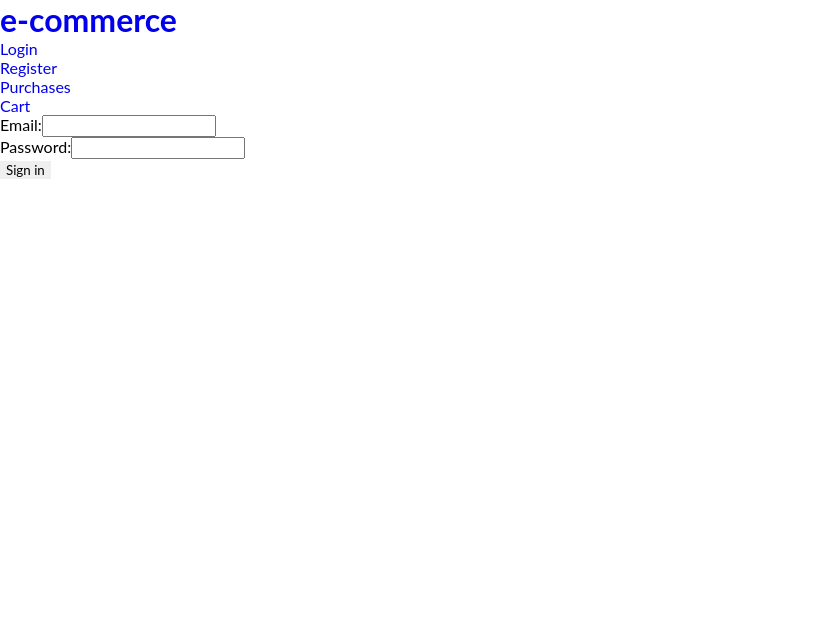
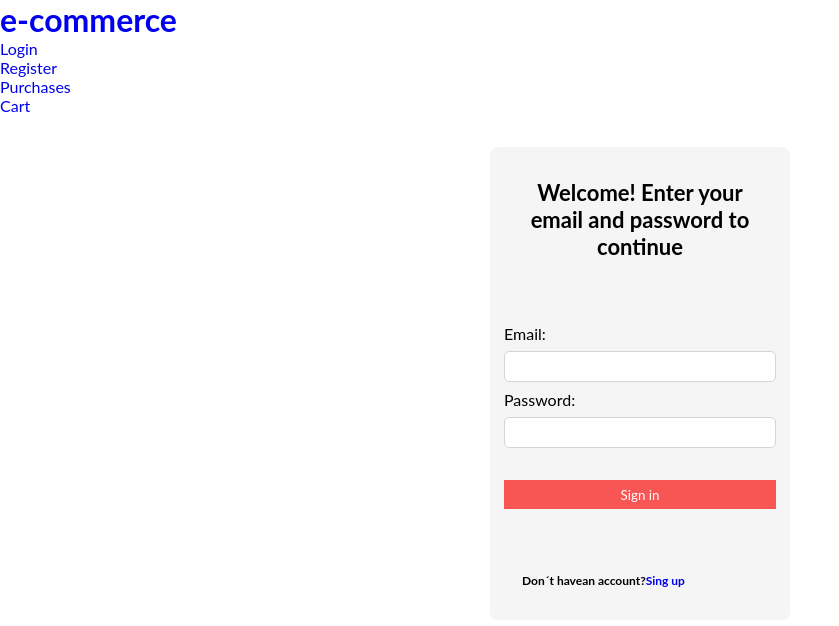
Before and after one commit to Kevinfer258/E-comers-react, a React (Vite) app: page /#/login in a window 1280 px wide. Shown: the top 626 px of the page, without its empty margins (0-839 px from the left). Built offline with nearby package versions, Linux system fonts and the light colour scheme; no server answers.

Commit message:
create css login

```diff
--- a/src/pages/Login.jsx
+++ b/src/pages/Login.jsx
@@ -1,31 +1,43 @@
-import React from 'react'
-import useAuthentication from '../hooks/useAuthentication'
+import { Link } from "react-router-dom";
+import useAuthentication from "../hooks/useAuthentication";
+import "./styles/login.css";
 
 const Login = () => {
+  const { loginUser } = useAuthentication();
 
-  const {loginUser} = useAuthentication()
-
-  const handleLogin = e => {
-    e.preventDefault()
-    const email = e.target.email.value
-    const password = e.target.password.value
-    const data = {email, password}
-    loginUser(data)
-  }
+  const handleLogin = (e) => {
+    e.preventDefault();
+    const email = e.target.email.value;
+    const password = e.target.password.value;
+    const data = { email, password };
+    loginUser(data);
+  };
 
   return (
-    <form onSubmit={handleLogin}>
-      <div>
-        <label htmlFor='email'>Email:</label>
-        <input type='email' id ='email'/>
-      </div>
-      <div>
-        <label htmlFor='password'>Password:</label>
-        <input type='password' id ='password'/>
-      </div>
-      <button>Sign in</button>
-    </form>
-  )
-}
+    <div className="login__container">
+      <h2 className="login__greeting">
+        Welcome! Enter your email and password to continue
+      </h2>
+      <form className="login__form" onSubmit={handleLogin}>
+        <div className="login__email">
+          <label className="login__label" htmlFor="email">
+            Email:
+          </label>
+          <input className="login__input" type="email" id="email" />
+        </div>
+        <div className="login__password">
+          <label className="login__label" htmlFor="password">
+            Password:
+          </label>
+          <input className="login__input" type="password" id="password" />
+        </div>
+        <button className="login__btn">Sign in</button>
+      </form>
+      <h3 className="login__linkRegister">
+        Don´t havean account?<Link to={"/register"}>Sing up</Link>
+      </h3>
+    </div>
+  );
+};
 
-export default Login
+export default Login;
--- /dev/null
+++ b/src/pages/styles/login.css
@@ -0,0 +1,35 @@
+.login__container{
+    margin: 2rem auto;
+    background-color: whitesmoke;
+    padding: 2rem;
+    max-width: 300px;
+    border-radius: 8px;
+}
+.login__greeting{
+    text-align: center;
+    font-size: 22px;
+}
+.login__form{
+    display: flex;
+    flex-direction: column;
+    align-items: center;
+    margin: 4rem 0;
+}
+.login__input{
+    width: 17rem;
+    border: 1px solid #d7d3d3;
+    border-radius: 5px;
+    font-size: 16px;
+    padding: 5px;
+    margin: 0.5rem 0;
+}
+.login__btn{
+    width: 17rem;
+    padding: 0.5em;
+    margin-top: 1.5rem;
+    color: white;
+    background-color: #f85555;
+}
+.login__linkRegister{
+    font-size: 12px;
+}
```
